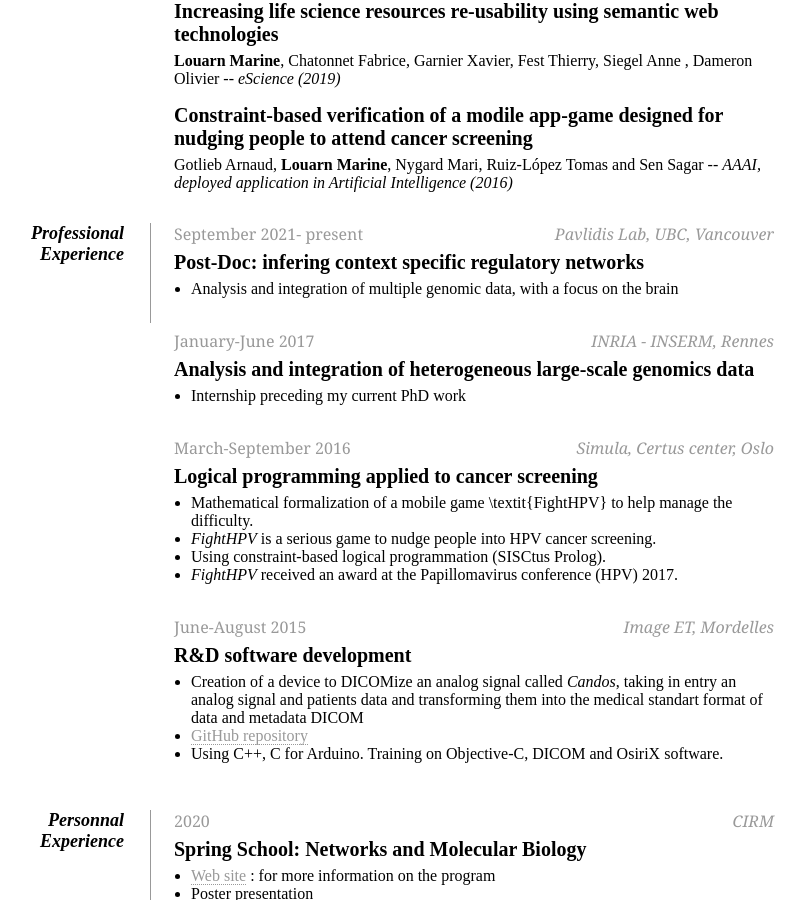
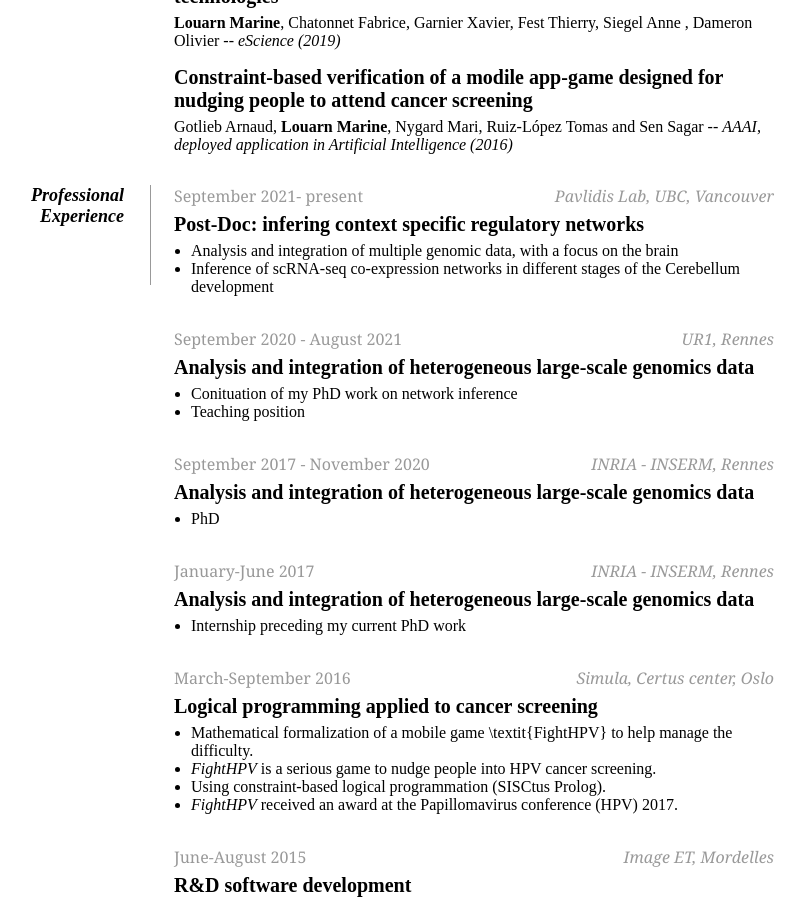
Before and after one commit to mlouarn/mlouarn.github.io, a Jekyll site: the page built from cv/index.html, in a window 1280 px wide and 900 px high, scrolled down 1044 px. Shown: the whole window, without its empty margins (266-1072 px from the left). Built offline with Jekyll 4.4.1, drawn with Linux system fonts in a browser that asks for light colours.

Commit message:
Update index.html

```diff
--- a/cv/index.html
+++ b/cv/index.html
@@ -16,15 +16,10 @@ title: CV
             <h1 class="fn">Marine Louarn</h1>
 
             <p>
-                Email: <a class="email" href="mailto:marine.louarn@laposte.net">here</a>
+                Email: <a class="email" href="mailto:marine.info@louarn.me">here</a>
             </p>
         </div>
 
-        <div id="objective">
-            <p>
-                Blabla
-            </p>
-        </div>
 
         <div class="clear"></div>
 
@@ -85,6 +80,18 @@ title: CV
                 <h2>Post-Doc: infering context specific regulatory networks</h2>
                 <ul>
                     <li>Analysis and integration of multiple genomic data, with a focus on the brain</li>
+		    <li>Inference of scRNA-seq co-expression networks in different stages of the Cerebellum development</li>
+                </ul>
+		<h3>September 2020 - August 2021 <span>UR1, Rennes</span></h3>
+                <h2>Analysis and integration of heterogeneous large-scale genomics data</h2>
+                <ul>
+                    <li>Conituation of my PhD work on network inference</li>
+			<li>Teaching position</li>
+                </ul>
+		 <h3>September 2017 - November 2020 <span>INRIA - INSERM, Rennes</span></h3>
+                <h2>Analysis and integration of heterogeneous large-scale genomics data</h2>
+                <ul>
+                    <li>PhD</li>
                 </ul>
                 <h3>January-June 2017 <span>INRIA - INSERM, Rennes</span></h3>
                 <h2>Analysis and integration of heterogeneous large-scale genomics data</h2>
```
